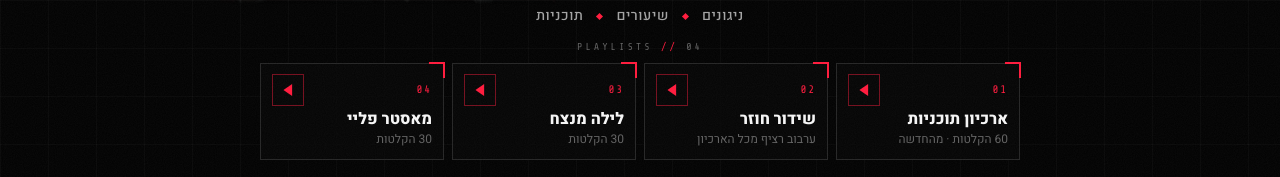
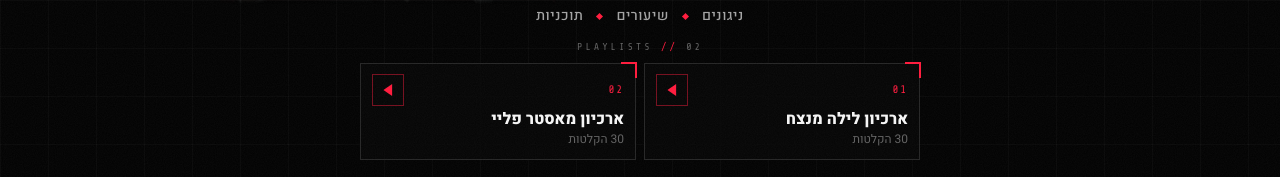
Before and after one commit to dikmanfm/dikmanfm.github.io, a plain HTML site: page concepts/orbit/index.html in a window 1280 px wide. Shown: the part 480-657 px from the top of the page. Drawn offline with Linux system fonts and the light colour scheme; files that its build step writes are made by us from their sources; animation ran at ten frames a second.

Commit message:
Orbit: keep only the two program archives (לילה מנצח, מאסטר פליי) in the playlist rail
Co-Authored-By: Claude Opus 5.5 <noreply@anthropic.com>

```diff
--- a/concepts/orbit/hero.js
+++ b/concepts/orbit/hero.js
@@ -97,7 +97,7 @@
       var id = b.getAttribute("data-pl");
       // לחיצה על הפלייליסט שכבר מתנגן = עצירה
       if (activePl() === id && !audio.paused) { R.stop(); loading = false; sync(); return; }
-      var name = CAT_LABEL[id] || id, list;
+      var name = b.querySelector("b").textContent, list;
       loading = true;
       if (id === "replay") { R.showArchive("הכל"); R.playChannel(""); myQueue = null; }
       else {
--- a/concepts/orbit/index.html
+++ b/concepts/orbit/index.html
@@ -100,22 +100,14 @@
 
     <!-- פלייליסטים: בחירה מנגנת מיד ומציגה את הרשימה בלשונית הארכיון -->
     <nav class="pl-rail" id="plRail" aria-label="פלייליסטים">
-      <span class="pl-head mono" dir="ltr">PLAYLISTS <i>//</i> 04</span>
+      <span class="pl-head mono" dir="ltr">PLAYLISTS <i>//</i> 02</span>
       <div class="pl-grid">
-        <button class="pl" type="button" data-nav data-pl="archive" aria-pressed="false">
-          <span class="pl-n mono" dir="ltr">01</span><b>ארכיון תוכניות</b><small data-meta>כל התוכניות, מהחדשה</small>
-          <svg class="pl-ic" viewBox="0 0 24 24" aria-hidden="true"><path d="M16.5 5.5v13L7 12z"/></svg>
-        </button>
-        <button class="pl" type="button" data-nav data-pl="replay" aria-pressed="false">
-          <span class="pl-n mono" dir="ltr">02</span><b>שידור חוזר</b><small data-meta>ערבוב רציף מכל הארכיון</small>
-          <svg class="pl-ic" viewBox="0 0 24 24" aria-hidden="true"><path d="M16.5 5.5v13L7 12z"/></svg>
-        </button>
         <button class="pl" type="button" data-nav data-pl="לילה מנצח" aria-pressed="false">
-          <span class="pl-n mono" dir="ltr">03</span><b>לילה מנצח</b><small data-meta>ליל חמישי</small>
+          <span class="pl-n mono" dir="ltr">01</span><b>ארכיון לילה מנצח</b><small data-meta>ליל חמישי</small>
           <svg class="pl-ic" viewBox="0 0 24 24" aria-hidden="true"><path d="M16.5 5.5v13L7 12z"/></svg>
         </button>
         <button class="pl" type="button" data-nav data-pl="מאסטר פליי" aria-pressed="false">
-          <span class="pl-n mono" dir="ltr">04</span><b>מאסטר פליי</b><small data-meta>התוכנית המלאה</small>
+          <span class="pl-n mono" dir="ltr">02</span><b>ארכיון מאסטר פליי</b><small data-meta>התוכנית המלאה</small>
           <svg class="pl-ic" viewBox="0 0 24 24" aria-hidden="true"><path d="M16.5 5.5v13L7 12z"/></svg>
         </button>
       </div>
--- a/concepts/orbit/theme.css
+++ b/concepts/orbit/theme.css
@@ -305,10 +305,10 @@
 /* ==========================================================================
    פלייליסטים – ארבעה מקשי HUD
    ========================================================================== */
-.pl-rail { margin: 14px auto 0; max-width: 760px; }
+.pl-rail { margin: 14px auto 0; max-width: 560px; }
 .pl-head { display: block; margin-bottom: 8px; font-size: 10px; letter-spacing: .3em; color: var(--ink-3); text-align: center; }
 .pl-head i { color: var(--neon); font-style: normal; }
-.pl-grid { display: grid; grid-template-columns: repeat(4, minmax(0, 1fr)); gap: 8px; }
+.pl-grid { display: grid; grid-template-columns: repeat(2, minmax(0, 1fr)); gap: 8px; }
 .pl {
   position: relative; display: grid; grid-template-columns: 1fr auto; grid-template-areas: "n ic" "t t" "m m";
   align-items: center; gap: 4px 8px; min-height: 84px; padding: 11px 12px 12px;
```
